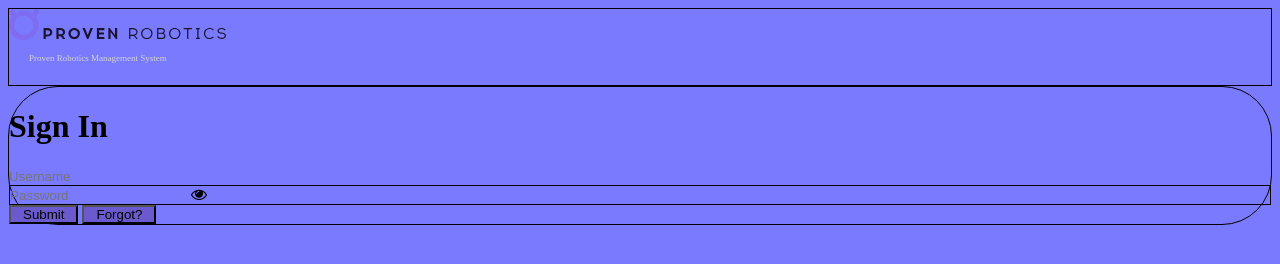
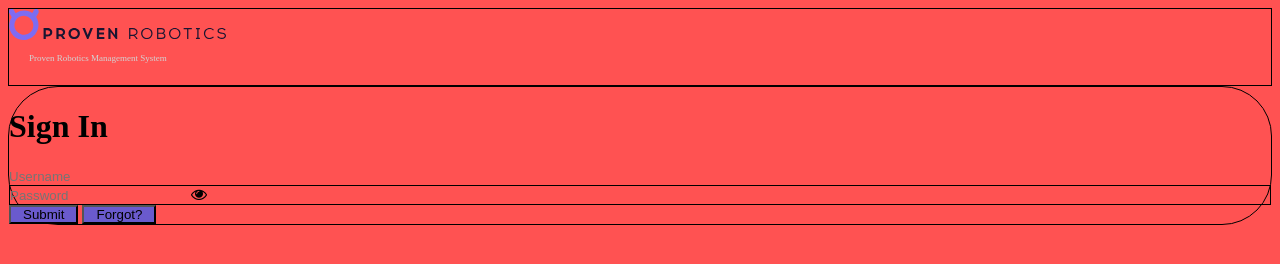
Before and after one commit to RanaMana/rana_project, a plain HTML site: page index.html in a window 1280 px wide. Drawn offline with Linux system fonts and the light colour scheme.

Commit message:
changing bg color

```diff
--- a/main.css
+++ b/main.css
@@ -1,5 +1,5 @@
 body {
-  background-color: rgb(122, 122, 255);
+  background-color: rgb(255, 82, 82);
 }
 p {
   color: lightgrey;
```
